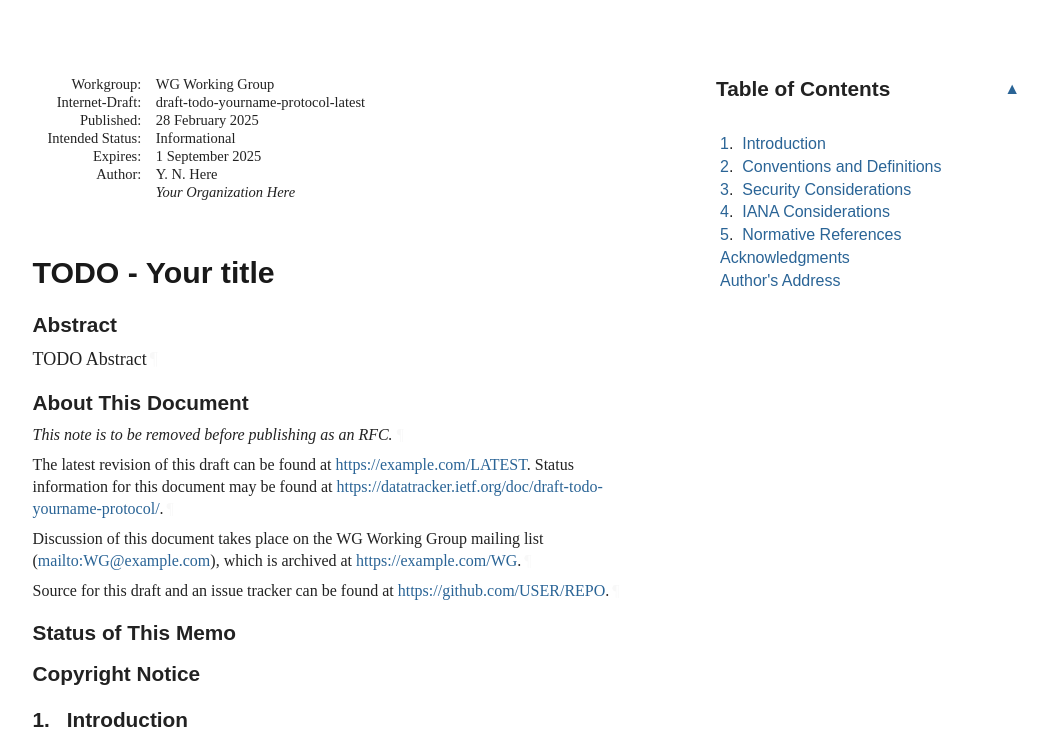
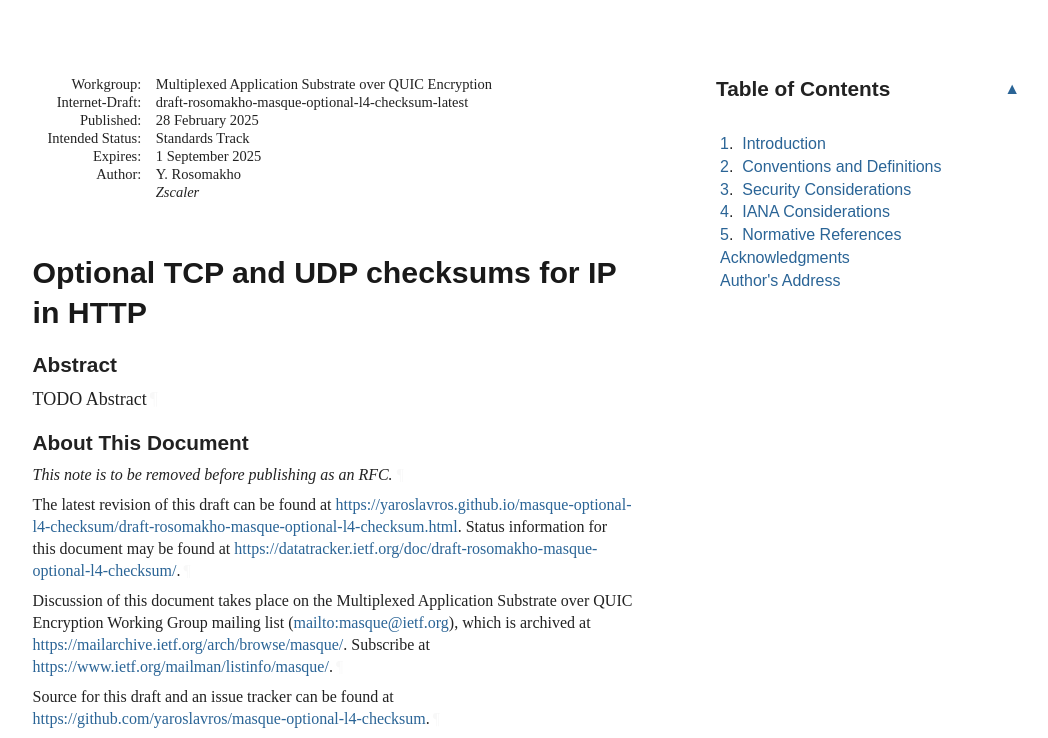
Before and after one commit to yaroslavros/masque-optional-l4-checksum, a plain HTML site: page draft-rosomakho-masque-optional-l4-checksum.html in a window 1280 px wide. Shown: the top 738 px of the page, without its empty margins (92-1140 px from the left). Drawn offline with Linux system fonts and the light colour scheme; a web font is replaced by a local one.

Commit message:
Script updating gh-pages from 070ab7d. [ci skip]

```diff
--- a/draft-todo-yourname-protocol.html
+++ b/draft-rosomakho-masque-optional-l4-checksum.html
@@ -4,16 +4,16 @@
 <meta charset="utf-8">
 <meta content="Common,Latin" name="scripts">
 <meta content="initial-scale=1.0" name="viewport">
-<title>TODO - Your title</title>
-<meta content="Your Name Here" name="author">
+<title>Optional TCP and UDP checksums for IP in HTTP</title>
+<meta content="Yaroslav Rosomakho" name="author">
 <meta content="
        TODO Abstract
     " name="description">
 <meta content="xml2rfc 3.27.0" name="generator">
-<meta content="next generation" name="keyword">
-<meta content="unicorn" name="keyword">
-<meta content="sparkling distributed ledger" name="keyword">
-<meta content="draft-todo-yourname-protocol-latest" name="ietf.draft">
+<meta content="checksum" name="keyword">
+<meta content="masque" name="keyword">
+<meta content="connect-ip" name="keyword">
+<meta content="draft-rosomakho-masque-optional-l4-checksum-latest" name="ietf.draft">
 <!-- Generator version information:
   xml2rfc 3.27.0
     Python 3.12.9
@@ -29,7 +29,7 @@
     setuptools 70.3.0
     wcwidth 0.2.13
 -->
-<link href="draft-todo-yourname-protocol.xml" rel="alternate" type="application/rfc+xml">
+<link href="draft-rosomakho-masque-optional-l4-checksum.xml" rel="alternate" type="application/rfc+xml">
 <link href="#copyright" rel="license">
 <style type="text/css">@font-face {
   font-family: 'Lora';
@@ -1049,7 +1049,7 @@ svg :is([fill="white"], [fill^="#fff"]) {
 <td class="right">February 2025</td>
 </tr></thead>
 <tfoot><tr>
-<td class="left">Here</td>
+<td class="left">Rosomakho</td>
 <td class="center">Expires 1 September 2025</td>
 <td class="right">[Page]</td>
 </tr></tfoot>
@@ -1058,27 +1058,27 @@ svg :is([fill="white"], [fill^="#fff"]) {
 <div id="internal-metadata" class="document-information">
 <dl id="identifiers">
 <dt class="label-workgroup">Workgroup:</dt>
-<dd class="workgroup">WG Working Group</dd>
+<dd class="workgroup">Multiplexed Application Substrate over QUIC Encryption</dd>
 <dt class="label-internet-draft">Internet-Draft:</dt>
-<dd class="internet-draft">draft-todo-yourname-protocol-latest</dd>
+<dd class="internet-draft">draft-rosomakho-masque-optional-l4-checksum-latest</dd>
 <dt class="label-published">Published:</dt>
 <dd class="published">
 <time datetime="2025-02-28" class="published">28 February 2025</time>
     </dd>
 <dt class="label-intended-status">Intended Status:</dt>
-<dd class="intended-status">Informational</dd>
+<dd class="intended-status">Standards Track</dd>
 <dt class="label-expires">Expires:</dt>
 <dd class="expires"><time datetime="2025-09-01">1 September 2025</time></dd>
 <dt class="label-authors">Author:</dt>
 <dd class="authors">
 <div class="author">
-      <div class="author-name">Y. N. Here</div>
-<div class="org">Your Organization Here</div>
+      <div class="author-name">Y. Rosomakho</div>
+<div class="org">Zscaler</div>
 </div>
 </dd>
 </dl>
 </div>
-<h1 id="title">TODO - Your title</h1>
+<h1 id="title">Optional TCP and UDP checksums for IP in HTTP</h1>
 <section id="section-abstract">
       <h2 id="abstract"><a href="#abstract" class="selfRef">Abstract</a></h2>
 <p id="section-abstract-1">TODO Abstract<a href="#section-abstract-1" class="pilcrow">¶</a></p>
@@ -1089,14 +1089,15 @@ svg :is([fill="white"], [fill^="#fff"]) {
       </h2>
 <p id="section-note.1-1">This note is to be removed before publishing as an RFC.<a href="#section-note.1-1" class="pilcrow">¶</a></p>
 <p id="section-note.1-2">
-        The latest revision of this draft can be found at <span><a href="https://example.com/LATEST">https://example.com/LATEST</a></span>.
-        Status information for this document may be found at <span><a href="https://datatracker.ietf.org/doc/draft-todo-yourname-protocol/">https://datatracker.ietf.org/doc/draft-todo-yourname-protocol/</a></span>.<a href="#section-note.1-2" class="pilcrow">¶</a></p>
+        The latest revision of this draft can be found at <span><a href="https://yaroslavros.github.io/masque-optional-l4-checksum/draft-rosomakho-masque-optional-l4-checksum.html">https://yaroslavros.github.io/masque-optional-l4-checksum/draft-rosomakho-masque-optional-l4-checksum.html</a></span>.
+        Status information for this document may be found at <span><a href="https://datatracker.ietf.org/doc/draft-rosomakho-masque-optional-l4-checksum/">https://datatracker.ietf.org/doc/draft-rosomakho-masque-optional-l4-checksum/</a></span>.<a href="#section-note.1-2" class="pilcrow">¶</a></p>
 <p id="section-note.1-3">
         Discussion of this document takes place on the
-        WG Working Group mailing list (<span><a href="mailto:WG@example.com">mailto:WG@example.com</a></span>),
-        which is archived at <span><a href="https://example.com/WG">https://example.com/WG</a></span>.<a href="#section-note.1-3" class="pilcrow">¶</a></p>
+        Multiplexed Application Substrate over QUIC Encryption Working Group mailing list (<span><a href="mailto:masque@ietf.org">mailto:masque@ietf.org</a></span>),
+        which is archived at <span><a href="https://mailarchive.ietf.org/arch/browse/masque/">https://mailarchive.ietf.org/arch/browse/masque/</a></span>.
+        Subscribe at <span><a href="https://www.ietf.org/mailman/listinfo/masque/">https://www.ietf.org/mailman/listinfo/masque/</a></span>.<a href="#section-note.1-3" class="pilcrow">¶</a></p>
 <p id="section-note.1-4">Source for this draft and an issue tracker can be found at
-        <span><a href="https://github.com/USER/REPO">https://github.com/USER/REPO</a></span>.<a href="#section-note.1-4" class="pilcrow">¶</a></p>
+        <span><a href="https://github.com/yaroslavros/masque-optional-l4-checksum">https://github.com/yaroslavros/masque-optional-l4-checksum</a></span>.<a href="#section-note.1-4" class="pilcrow">¶</a></p>
 </section>
 <div id="status-of-memo">
 <section id="section-boilerplate.1">
@@ -1237,11 +1238,11 @@ appear in all capitals, as shown here.<a href="#section-2-1" class="pilcrow">¶<
 <a href="#name-authors-address" class="section-name selfRef">Author's Address</a>
       </h2>
 <address class="vcard">
-        <div dir="auto" class="left"><span class="fn nameRole">Your Name Here</span></div>
-<div dir="auto" class="left"><span class="org">Your Organization Here</span></div>
+        <div dir="auto" class="left"><span class="fn nameRole">Yaroslav Rosomakho</span></div>
+<div dir="auto" class="left"><span class="org">Zscaler</span></div>
 <div class="email">
 <span>Email:</span>
-<a href="mailto:your.email@example.com" class="email">your.email@example.com</a>
+<a href="mailto:yrosomakho@zscaler.com" class="email">yrosomakho@zscaler.com</a>
 </div>
 </address>
 </section>
```
Also changed, not shown: index.html (+4 -4 lines), draft-rosomakho-masque-optional-l4-checksum.txt.
